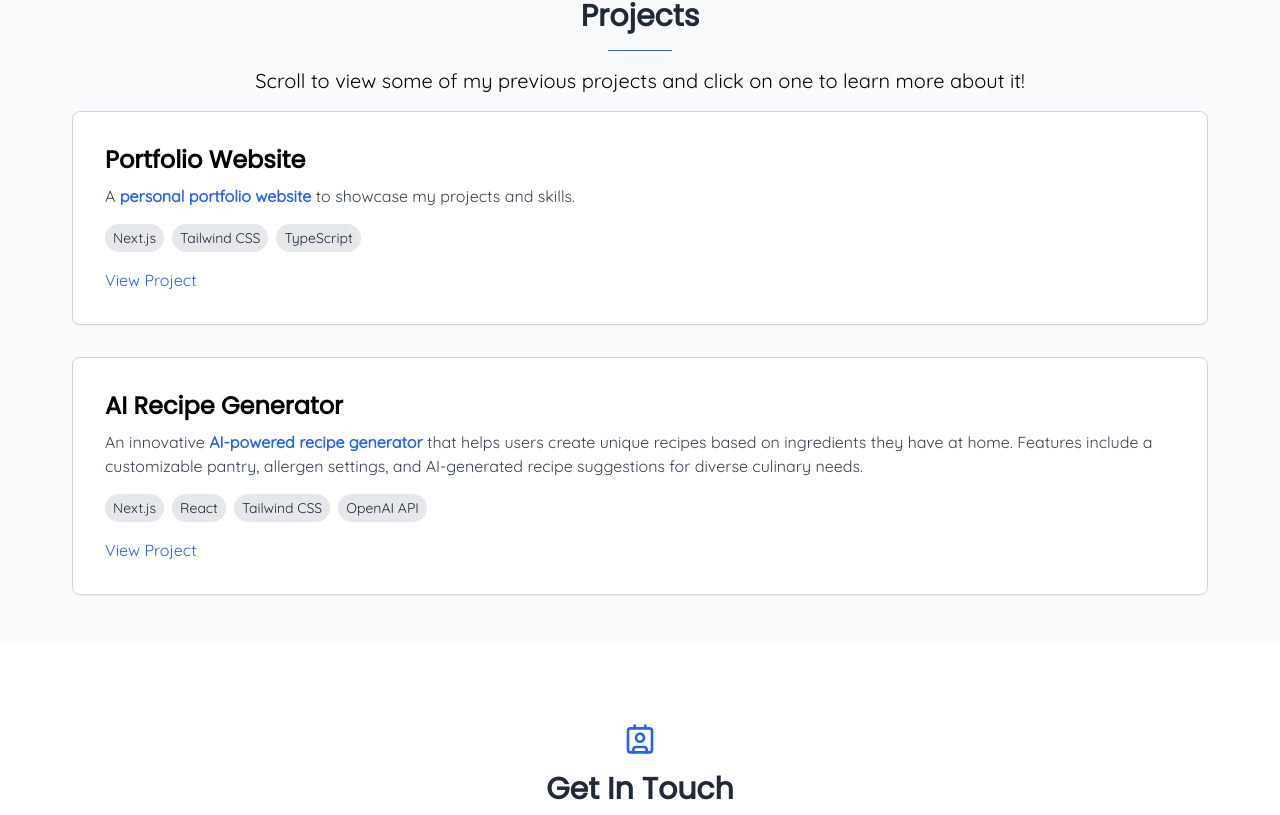
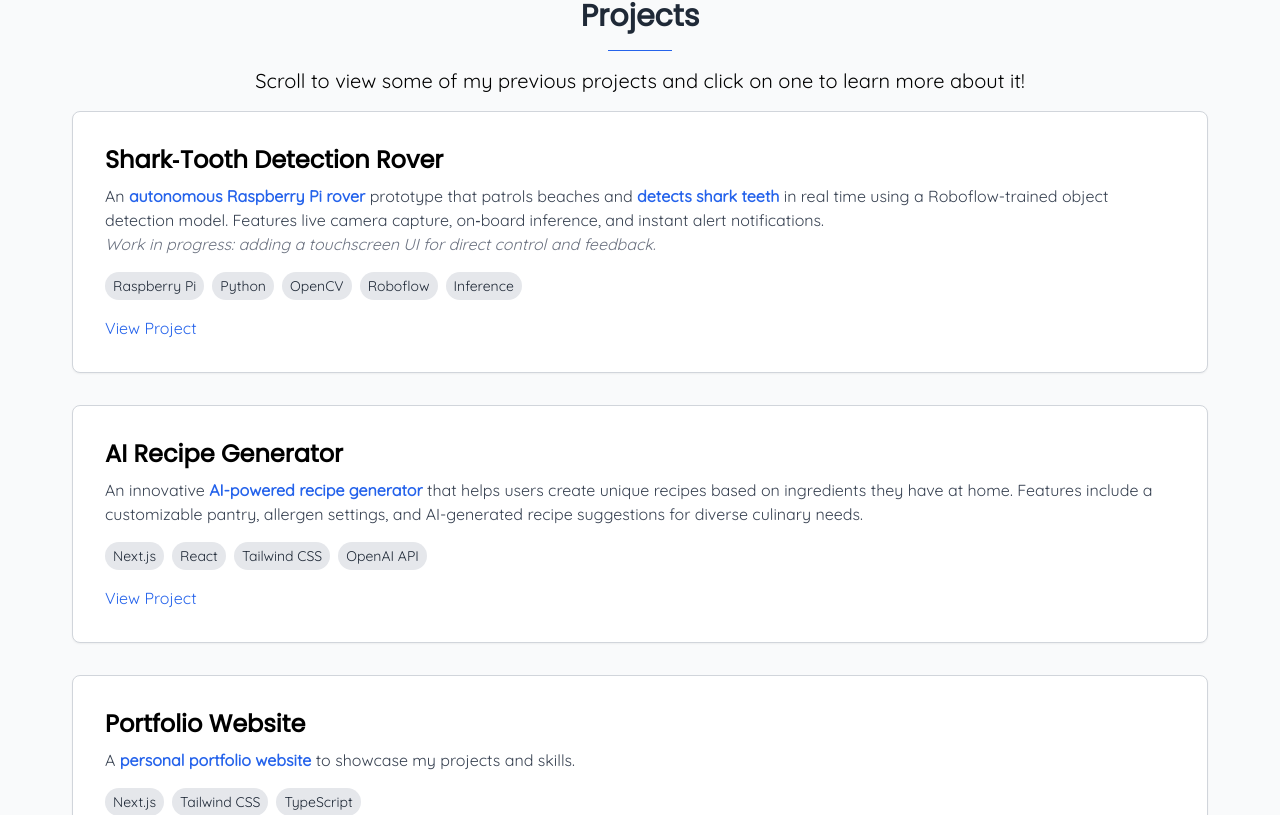
Before and after one commit to nathanielbauerprofessional/portfoliowebsite, a Next.js app: page / in a window 1280 px wide. Shown: the part 2025-2840 px from the top of the page. Built offline with nearby package versions, Linux system fonts and the light colour scheme.

Commit message:
sharkstoothprojectdescription

```diff
--- /dev/null
+++ b/app/inprogress/page.jsx
@@ -0,0 +1,9 @@
+import React from 'react'
+
+const page = () => {
+  return (
+    <div className = "flex flex-col items-center justify-center w-full h-screen">This project is in progress, more is coming soon!</div>
+  )
+}
+
+export default page
--- a/components/Projects.tsx
+++ b/components/Projects.tsx
@@ -2,18 +2,36 @@
 import { PiProjectorScreenChart } from "react-icons/pi";
 
 const projects = [
+  {
+    title: "Shark‑Tooth Detection Rover",
+    description: `
+      An <span class="text-blue-600 font-bold">autonomous Raspberry Pi rover</span> prototype that patrols beaches and
+      <span class="text-blue-600 font-bold">detects shark teeth</span> in real time using a Roboflow-trained object detection model.
+      Features live camera capture, on‑board inference, and instant alert notifications.
+      <br/><em class="text-gray-500">Work in progress: adding a touchscreen UI for direct control and feedback.</em>
+    `,
+    technologies: [
+      "Raspberry Pi",
+      "Python",
+      "OpenCV",
+      "Roboflow",
+      "Inference"
+    ],
+    link: "/inprogress"
+    },
+    {
+      title: "AI Recipe Generator",
+      description: `An innovative <span class="text-blue-600 font-bold">AI-powered recipe generator</span> that helps users create unique recipes based on ingredients they have at home. Features include a customizable pantry, allergen settings, and AI-generated recipe suggestions for diverse culinary needs.`,
+      technologies: ["Next.js", "React", "Tailwind CSS", "OpenAI API"],
+      link: "https://airecipegenerator.vercel.app/"
+    },
     {
       title: 'Portfolio Website',
       description: `A <span class="text-blue-600 font-bold">personal portfolio website</span> to showcase my projects and skills.`,
       technologies: ['Next.js', 'Tailwind CSS', 'TypeScript'],
       link: 'https://nathanielbauer.com',
     },
-    {
-      title: "AI Recipe Generator",
-      description: `An innovative <span class="text-blue-600 font-bold">AI-powered recipe generator</span> that helps users create unique recipes based on ingredients they have at home. Features include a customizable pantry, allergen settings, and AI-generated recipe suggestions for diverse culinary needs.`,
-      technologies: ["Next.js", "React", "Tailwind CSS", "OpenAI API"],
-      link: "https://airecipegenerator.vercel.app/"
-    }
+
   ];
 
   export default function Projects() {
```
